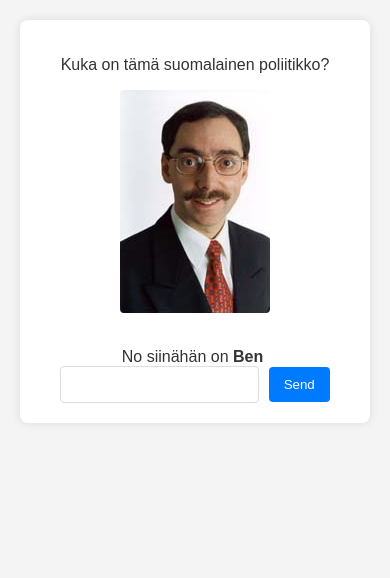
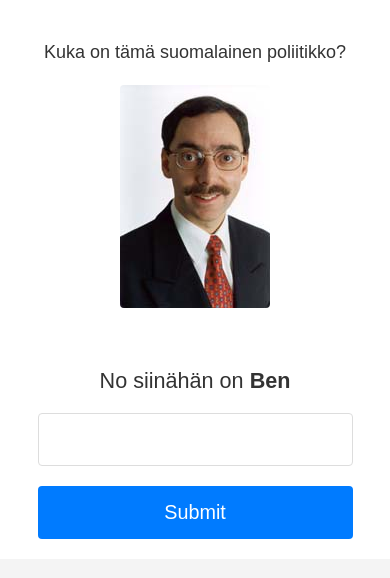
Before and after one commit to jvuori/ben, a Flask app: page / in a window 390 px wide. Shown: the top 578 px of the page. Run offline with Flask 3, Linux system fonts and the light colour scheme.

Commit message:
Improve mobile experience

```diff
--- a/templates/index.html
+++ b/templates/index.html
@@ -3,51 +3,130 @@
 
 <head>
     <meta charset="utf-8">
+    <meta name="viewport" content="width=device-width, initial-scale=1.0">
     <title>Ben</title>
     <style>
         body {
             font-family: sans-serif;
-            margin: 20px;
+            margin: 0;
+            /* Remove default margin */
             background-color: #f4f4f4;
             color: #333;
+            font-size: 18px;
+            /* Increased base font size */
+            line-height: 1.6;
+            /* Improved line spacing for readability */
         }
 
         .container {
             background-color: #fff;
             padding: 20px;
-            border-radius: 8px;
-            box-shadow: 0 0 10px rgba(0, 0, 0, 0.1);
+            /* Increased padding */
+            width: 100%;
+            /* Use full width */
             max-width: 500px;
-            margin: auto;
+            /* Max width for larger screens */
+            box-sizing: border-box;
+            /* Include padding in width calculation */
+            margin: 0 auto;
+            /* Center container */
             text-align: center;
         }
 
         img {
-            max-width: 100%;
+            max-width: 200px;
+            /* Increased image size */
             height: auto;
             border-radius: 4px;
+            margin-bottom: 20px;
+            /* Increased margin */
+        }
+
+        form {
+            display: flex;
+            flex-direction: column;
+            align-items: center;
+            margin-top: 1.5em;
+            /* Increased margin */
+        }
+
+        label {
             margin-bottom: 15px;
+            /* Increased margin */
+            font-size: 1.2em;
+            /* Increased font size */
         }
 
         input[type="text"] {
-            padding: 10px;
-            margin-right: 5px;
+            width: 90%;
+            /* Increased width */
+            padding: 15px;
+            /* Increased padding */
+            margin-bottom: 20px;
+            /* Increased margin */
             border: 1px solid #ddd;
             border-radius: 4px;
             box-sizing: border-box;
+            font-size: 1em;
+            /* Relative to body font size */
         }
 
         input[type="submit"] {
-            padding: 10px 15px;
+            width: 90%;
+            /* Increased width */
+            padding: 15px 20px;
+            /* Increased padding */
             background-color: #007bff;
             color: white;
             border: none;
             border-radius: 4px;
             cursor: pointer;
+            font-size: 1.1em;
+            /* Increased font size */
         }
 
         input[type="submit"]:hover {
             background-color: #0056b3;
+        }
+
+        /* For screens wider than 600px, adjust the layout */
+        @media (min-width: 600px) {
+            .container {
+                padding: 25px;
+                /* Adjust padding for larger screens */
+            }
+
+            form {
+                flex-direction: row;
+                flex-wrap: wrap;
+                justify-content: center;
+                align-items: center;
+                /* Align items vertically */
+            }
+
+            label {
+                margin-bottom: 0;
+                /* Remove bottom margin for inline layout */
+                margin-right: 10px;
+                /* Add right margin for spacing */
+            }
+
+            input[type="text"] {
+                width: auto;
+                /* Auto width for inline layout */
+                margin-right: 10px;
+                margin-bottom: 0;
+                /* Remove bottom margin for inline layout */
+                flex-grow: 1;
+                /* Allow input to grow */
+                max-width: 250px;
+                /* Max width for text input */
+            }
+
+            input[type="submit"] {
+                width: auto;
+                /* Auto width for inline layout */
+            }
         }
     </style>
 </head>
@@ -57,10 +136,10 @@
         <p>Kuka on tämä suomalainen poliitikko?</p>
         <p>
             <img src="{{ url_for('static', filename='ben.jpg') }}" alt="Kuva henkilöstä">
-        <form action="{{ url_for('submit_guess') }}" method="post" style="margin-top: 1em;">
-            <label for="surname_input" style="margin-right: 5px;">No siinähän on <b>Ben</b></label>
+        <form action="{{ url_for('submit_guess') }}" method="post">
+            <label for="surname_input">No siinähän on <b>Ben</b></label>
             <input type="text" id="surname_input" name="surname" required>
-            <input type="submit" value="Send">
+            <input type="submit">
         </form>
     </div>
 </body>
```
Also changed, not shown: templates/results.html (+53 -11 lines).
